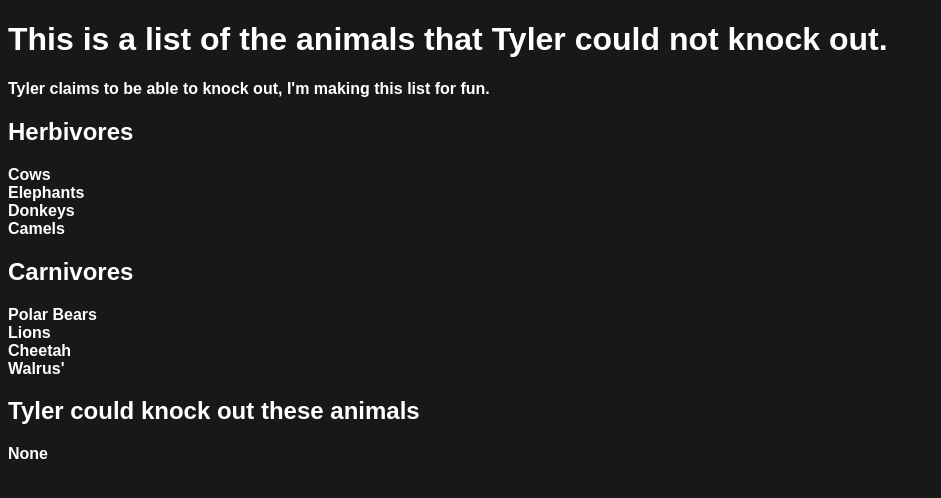
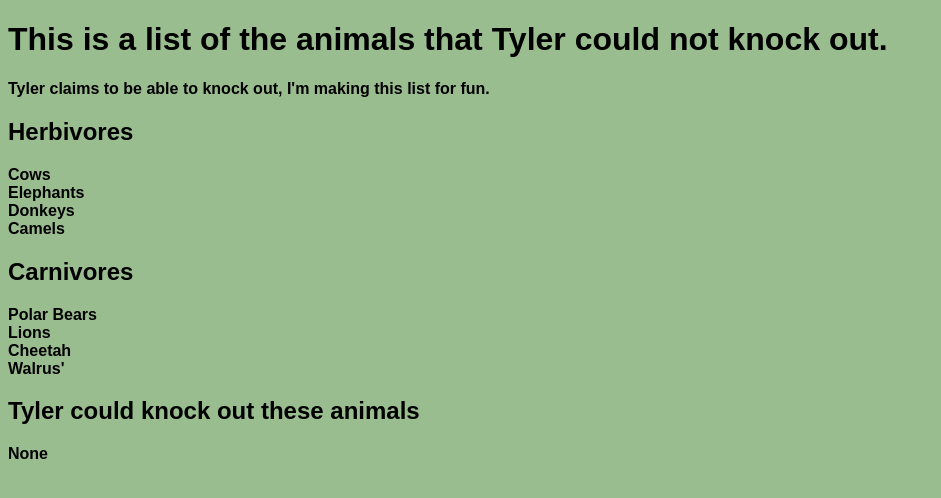
Before and after one commit to PeskyPenguin923/tyler-ko, a plain HTML site: page index.html in a window 1280 px wide. Shown: the whole page, without its empty margins (0-941 px from the left). Drawn offline with Linux system fonts and the light colour scheme.

Commit message:
Update style.css

```diff
--- a/style.css
+++ b/style.css
@@ -1,6 +1,6 @@
 body {
-    background-color: #181818;
-    color: white;
+    background-color: #9abd90;
+    color: black;
     font-weight: bold;
     font-family: Arial, Helvetica, sans-serif;
     box-sizing: border-box;
```
